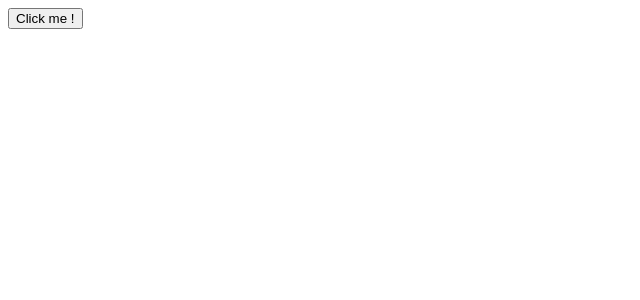
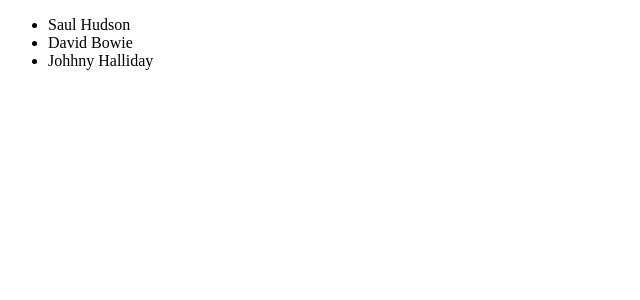
Before and after one commit to AlexDvsSemifir/m2i-fullstack-demo--angular, an Angular app: page / in a window 1280 px wide. Shown: the top 300 px of the page, without its empty margins (0-640 px from the left). Built offline with nearby package versions, Linux system fonts and the light colour scheme.

Commit message:
feat(liste-filtree): Ajout démo ngIf

```diff
--- a/src/app/app.component.html
+++ b/src/app/app.component.html
@@ -3,4 +3,5 @@
 <!-- <app-carte-visite></app-carte-visite> -->
 <!-- <app-alert-button></app-alert-button> -->
 <!-- <app-liste></app-liste> -->
-<app-magie></app-magie>
+<!-- <app-magie></app-magie> -->
+<app-liste-filtree></app-liste-filtree>
--- a/src/app/app.module.ts
+++ b/src/app/app.module.ts
@@ -10,6 +10,7 @@
 import { AlertButtonComponent } from './alert-button/alert-button.component';
 import { ListeComponent } from './liste/liste.component';
 import { MagieComponent } from './magie/magie.component';
+import { ListeFiltreeComponent } from './liste-filtree/liste-filtree.component';
 
 @NgModule({
   declarations: [
@@ -19,7 +20,8 @@
     CarteVisiteComponent,
     AlertButtonComponent,
     ListeComponent,
-    MagieComponent
+    MagieComponent,
+    ListeFiltreeComponent
   ],
   imports: [
     BrowserModule,
--- /dev/null
+++ b/src/app/liste-filtree/liste-filtree.component.html
@@ -0,0 +1,5 @@
+<ul>
+  <span *ngFor="let item of items">
+    <li *ngIf="item.includes('a')">{{item}}</li>
+  </span>
+</ul>
--- /dev/null
+++ b/src/app/liste-filtree/liste-filtree.component.ts
@@ -0,0 +1,17 @@
+import { Component, OnInit } from '@angular/core';
+
+@Component({
+  selector: 'app-liste-filtree',
+  templateUrl: './liste-filtree.component.html',
+  styleUrls: ['./liste-filtree.component.scss']
+})
+export class ListeFiltreeComponent implements OnInit {
+
+  items: string[] = ["Saul Hudson", "David Bowie", "Stevie Nicks", "Jimi Hendrix", "Johhny Halliday"]
+
+  constructor() { }
+
+  ngOnInit(): void {
+  }
+
+}
```
Also changed, not shown: src/app/liste-filtree/liste-filtree.component.scss (added), 1 other file (tests, documents, lock files or other folders).
